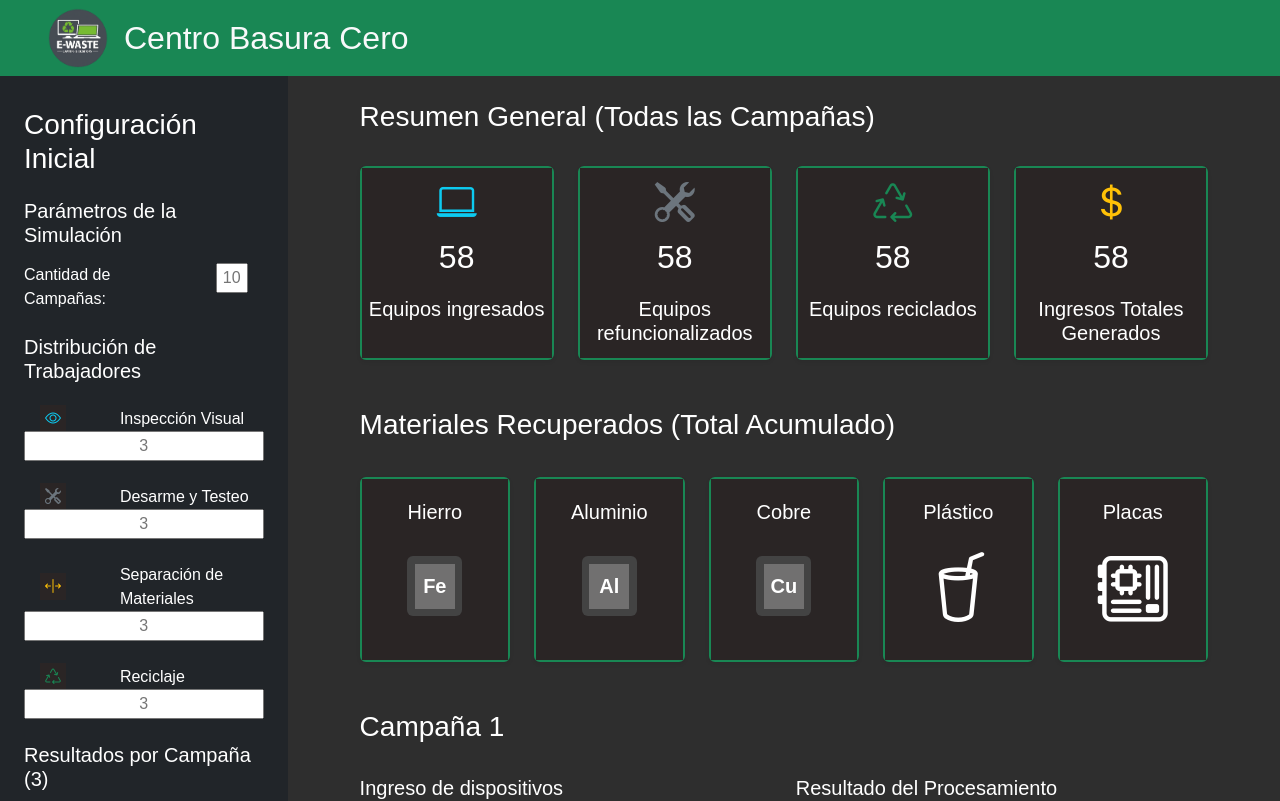
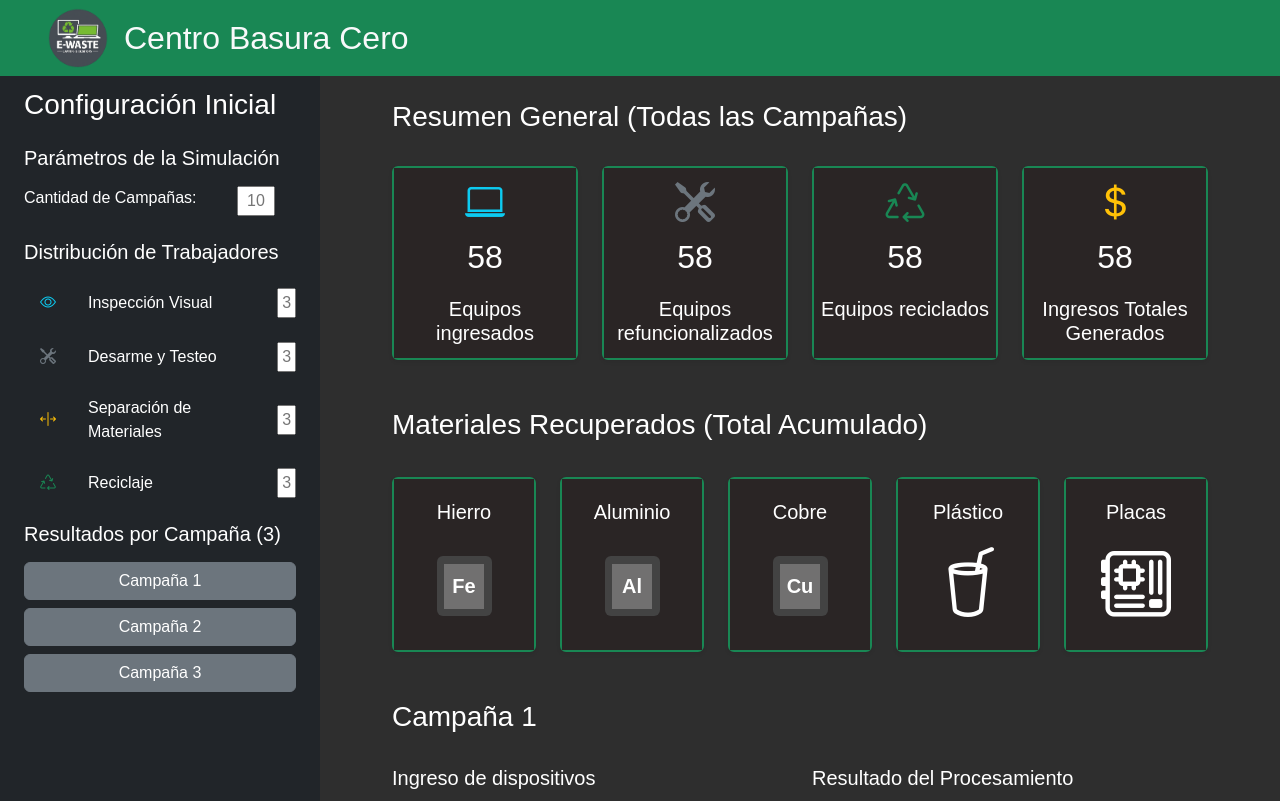
Before and after one commit to JuanSimon-del/SimulacionTFI, a React (Vite) app: page / in a window 1280 px wide. Shown: the top 801 px of the page. Built offline with nearby package versions, Linux system fonts and the light colour scheme; a web font is replaced by a local one.

Commit message:
Agregué scroll en la parte del informe, manteniendo fija la sidebar de la izquierda

```diff
--- a/src/App.jsx
+++ b/src/App.jsx
@@ -4,11 +4,8 @@ import "bootstrap-icons/font/bootstrap-icons.css";
 import "./styles.css";
 import BarraDeNavegacion from "./components/BarraDeNavegacion";
 import Simulacion from "./components/Simulacion";
-import ResumenGeneral from "./components/ResumenGeneral";
 import Informe from "./components/Informe";
 import { Col, Row } from "react-bootstrap";
-import SideBar from "./components/SideBar";
-import ResumenCampañas from "./components/ResumenCampañas";
 import Footer from "./components/Footer";
 
 function App() {
@@ -18,14 +15,7 @@ function App() {
     <>
       <BarraDeNavegacion></BarraDeNavegacion>
       {/* <Simulacion></Simulacion> */}
-      <div className="d-flex">
-        <SideBar></SideBar>
-        <main className="flex-grow-1 p-4">
-          <ResumenGeneral></ResumenGeneral>
-          <ResumenCampañas></ResumenCampañas>
-        </main>
-      </div>
-      <Footer></Footer>
+      <Informe></Informe>
     </>
   );
 }
--- a/src/components/Informe.jsx
+++ b/src/components/Informe.jsx
@@ -1,15 +1,27 @@
-import { useState } from 'react'
-import 'bootstrap/dist/css/bootstrap.min.css'
-import ResumenGeneral from './ResumenGeneral'
+import { useState } from "react";
+import "bootstrap/dist/css/bootstrap.min.css";
+import SideBar from "./SideBar";
+import ResumenGeneral from "./ResumenGeneral";
+import ResumenCampañas from "./ResumenCampañas";
+import Footer from "./Footer";
 
 function Informe() {
-  const [count, setCount] = useState(0)
+  const [count, setCount] = useState(0);
 
   return (
     <>
-    <ResumenGeneral></ResumenGeneral>
+      <div className="d-flex informe-container">
+        <SideBar></SideBar>
+        <div className="flex-grow-1 d-flex flex-column informe-content">
+          <main className="flex-grow-1 p-4 informe-main">
+            <ResumenGeneral></ResumenGeneral>
+            <ResumenCampañas></ResumenCampañas>
+          </main>
+          <Footer></Footer>
+        </div>
+      </div>
     </>
-  )
+  );
 }
 
-export default Informe
+export default Informe;
--- a/src/components/SideBar.jsx
+++ b/src/components/SideBar.jsx
@@ -12,7 +12,7 @@ function SideBar() {
 
   return (
     <>
-      <Navbar className="bg-dark w-25 min-vh-100 align-items-start">
+      <Navbar className="bg-dark w-25 min-vh-100 align-items-start sidebar-fixed">
         <section className="w-100 p-4">
           <h3>Configuración Inicial</h3>
           <article className="my-4">
--- a/src/styles.css
+++ b/src/styles.css
@@ -2,6 +2,37 @@ body {
   font-family: "Elms Sans", sans-serif;
   background-color: #2e2e2e;
   color: white;
+  margin: 0;
+  padding: 0;
+}
+
+.navbar {
+  background-color: black;
+  z-index: 1001;
+  position: relative;
+}
+
+.informe-container {
+  min-height: calc(100vh - 56px);
+}
+
+.informe-content {
+  overflow-y: auto;
+  max-height: calc(100vh - 56px);
+  margin-left: 25%;
+}
+
+.informe-main {
+  flex-grow: 1;
+}
+
+.sidebar-fixed {
+  position: fixed;
+  left: 0;
+  top: 56px;
+  height: calc(100vh - 56px);
+  overflow-y: auto;
+  z-index: 1000;
 }
 
 .logo {
@@ -65,9 +96,13 @@ body {
 }
 
 .cards,
-h4,
-i {
+h4 {
   color: white;
   background-color: rgb(42, 37, 37);
   padding: 5px;
 }
+
+i {
+  color: white;
+  background-color: transparent;
+}
```
